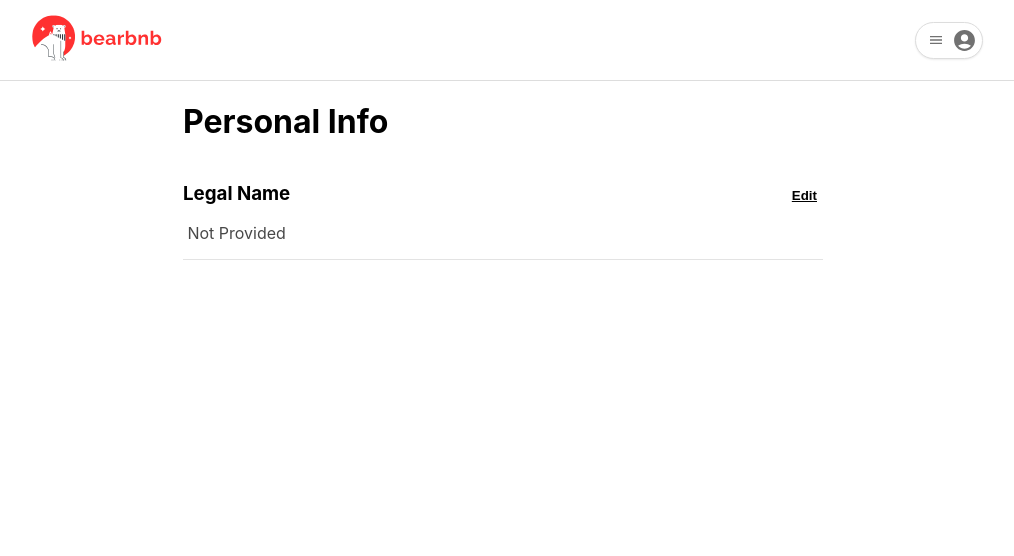
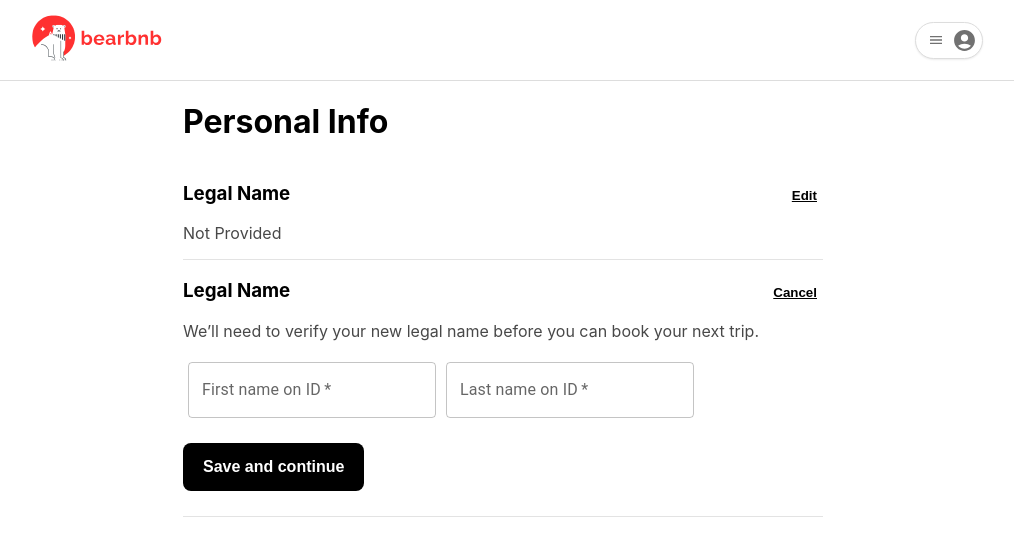
Before and after one commit to mrgnschndr/bear-bnb-frontend, a React (Create React App) app: page / in a window 1280 px wide. Shown: the top 556 px of the page, without its empty margins (137-1151 px from the left). Built offline with nearby package versions, Linux system fonts and the light colour scheme.

Commit message:
styled edit UI for legal name section

```diff
--- a/src/Components/legalName.js
+++ b/src/Components/legalName.js
@@ -1,8 +1,8 @@
 import React from 'react';
-import Button from '@mui/material/Button';
 
 export default function LegalName() {
     return (
+        <>
             <div className="info-section">
                 <div>
                     <h3>Legal Name</h3>
@@ -10,5 +10,6 @@ export default function LegalName() {
                 </div>
                 <button>Edit</button>
             </div>
+        </>
     )
 }
--- /dev/null
+++ b/src/Components/legalNameEdit.js
@@ -0,0 +1,37 @@
+import React from 'react';
+import TextField from '@mui/material/TextField';
+import Box from '@mui/material/Box';
+
+export default function LegalNameEdit() {
+    return (
+        <div className="info-section">
+            <div className='left-aligned'>
+                <h3>Legal Name</h3>
+                <p>We’ll need to verify your new legal name before you can book your next trip.</p>
+                <Box className="text-fields">
+                    <TextField required
+                        id="outlined-required"
+                        label="First name on ID"
+                        defaultValue=""
+                        variant="outlined"
+                        sx={{
+                            margin: '5px'
+                        }}
+                    ></TextField>
+                    <TextField required
+                        id="outlined-required"
+                        label="Last name on ID"
+                        defaultValue=""
+                        variant="outlined"
+                        sx={{
+                            margin: '5px'
+                        }}
+                    ></TextField>
+                </Box>
+                <button className='save-btn'>Save and continue</button>
+            </div>
+            <button>Cancel</button>
+        </div>
+
+    )
+}
--- a/src/Components/personal-info.css
+++ b/src/Components/personal-info.css
@@ -3,7 +3,7 @@
     justify-self: center;
 }
 
-.personal-info h1 {
+.personal-info h1, h3 {
     justify-self: left;
 }
 
@@ -16,6 +16,7 @@
 
 .info-section p {
     color: rgb(72, 72, 72);
+    justify-self: left;
 }
 
 .info-section button {
@@ -25,3 +26,21 @@
     font-weight: bold;
     cursor: pointer;
 }
+
+.left-aligned {
+    justify-items: left;
+}
+
+.text-fields {
+    display: flex;
+}
+
+button.save-btn {
+    font-size: 1rem;
+    padding: 15px 20px;
+    text-decoration: none;
+    color: white;
+    background-color: black;
+    border-radius: 8px;
+    margin: 20px 0 25px 0;
+}
--- a/src/Components/personal-info.js
+++ b/src/Components/personal-info.js
@@ -1,12 +1,14 @@
 import React from 'react';
 import './personal-info.css';
 import LegalName from './legalName';
+import LegalNameEdit from './legalNameEdit';
 
 export default function PersonalInfo() {
     return (
         <div className="personal-info">
             <h1 >Personal Info</h1>
             <LegalName />
+            <LegalNameEdit />
         </div>
     );
 }
```
Lines whose indentation alone changed are shown as unchanged.
